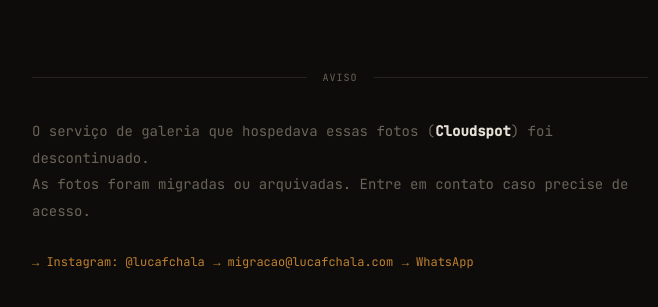
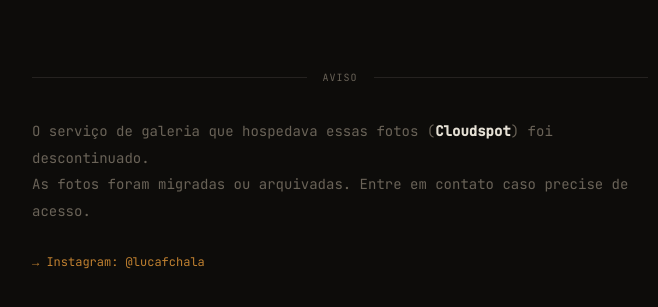
Before and after one commit to lucafchala/paste.lucafchala.com, a plain HTML site: page cloudspot_deprecation/index.html in a window 1280 px wide. Shown: the part 321-628 px from the top of the page, without its empty margins (300-958 px from the left). Drawn offline with nearby package versions, Linux system fonts and the light colour scheme.

Commit message:
Simplify contact information in index.html
Removed multiple contact links and retained Instagram link.

```diff
--- a/cloudspot_deprecation/index.html
+++ b/cloudspot_deprecation/index.html
@@ -46,13 +46,7 @@
             O serviço de galeria que hospedava essas fotos (<strong>Cloudspot</strong>) foi descontinuado.<br>
             As fotos foram migradas ou arquivadas. Entre em contato caso precise de acesso.
         </p>
-        <a href="https://lucafchala.com/instagram" class="back-link">→ Instagram: @lucafchala </a>
-
-
-        <a href="mailto:migracao@lucafchala.com" class="back-link">→ migracao@lucafchala.com </a>
-
-
-        <a href="https://wa.me/5511989211178" class="back-link">→ WhatsApp</a>
+        <a href="https://lucafchala.com/instagram" class="back-link">→ Instagram: @lucafchala</a>
     </div>
 
 </body>
```
